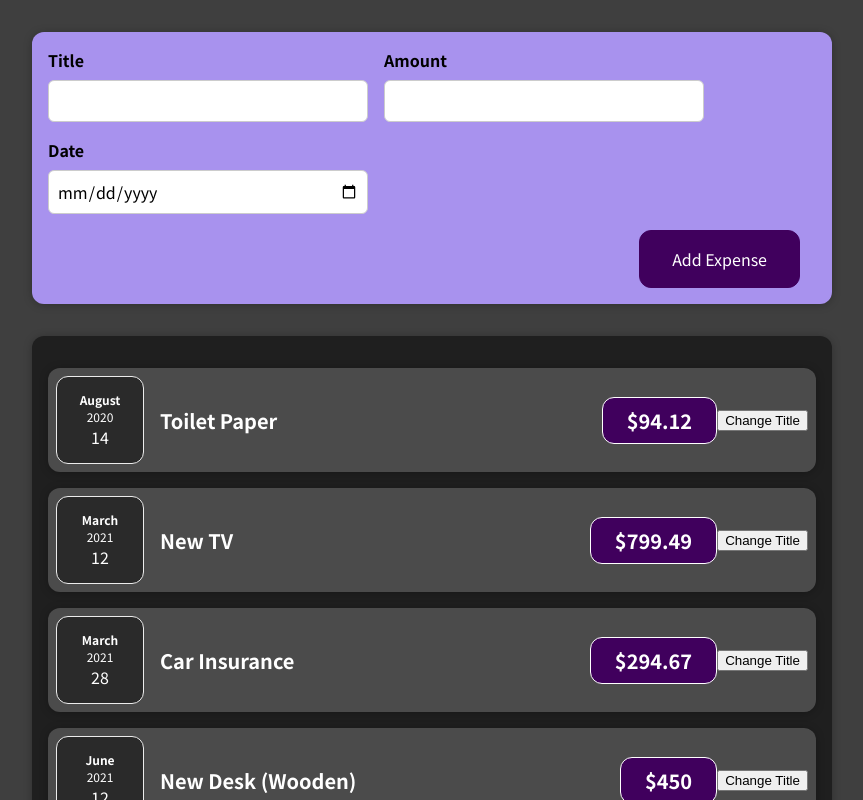
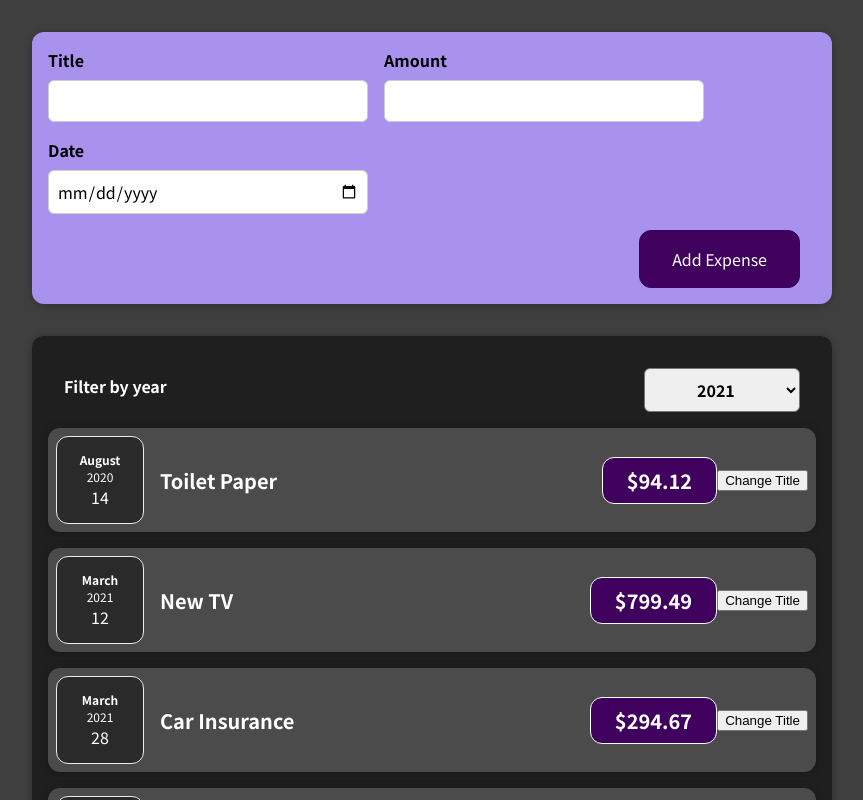
Before and after one commit to ColtonFalkner/ExpenseTracker, a React (Create React App) app in the folder my-app/: page / in a window 1280 px wide. Shown: the top 800 px of the page, without its empty margins (208-1071 px from the left). Built offline with nearby package versions, Linux system fonts and the light colour scheme.

Commit message:
expenses filter component implemented

```diff
--- a/my-app/src/components/Expenses/Expenses.js
+++ b/my-app/src/components/Expenses/Expenses.js
@@ -1,10 +1,23 @@
+import React, { useState } from 'react'
 import ExpenseItem from './ExpenseItem'
 import Card from '../UI/Card'
+import ExpensesFilter from './ExpensesFilter'
 import './Expenses.css'
 
 const Expenses = (props) => {
+  const [filteredYear, setFilteredYear] = useState('2021')
+
+  const filterChangeHandler = (selectedYear) => {
+    setFilteredYear(selectedYear)
+  }
+
   return (
+    <div>
       <Card className='expenses'>
+        <ExpensesFilter
+          selected={filteredYear}
+          onChangeFilter={filterChangeHandler}
+        />
         <ExpenseItem
           title={props.items[0].title}
           amount={props.items[0].amount}
@@ -26,6 +39,7 @@
           date={props.items[3].date}
         ></ExpenseItem>
       </Card>
+    </div>
   )
 }
 
--- a/my-app/src/components/Expenses/ExpensesFilter.js
+++ b/my-app/src/components/Expenses/ExpensesFilter.js
@@ -2,12 +2,16 @@
 
 import './ExpensesFilter.css'
 
-const ExpensesFilter = () => {
+const ExpensesFilter = (props) => {
+  const dropdownChangeHandler = (event) => {
+    props.onChangeFilter(event.target.value)
+  }
+
   return (
     <div className='expenses-filter'>
       <div className='expenses-filter__control'>
         <label>Filter by year</label>
-        <select>
+        <select value={props.selected} onChange={dropdownChangeHandler}>
           <option value='2022'>2022</option>
           <option value='2021'>2021</option>
           <option value='2020'>2020</option>
```
Lines whose indentation alone changed are shown as unchanged.
